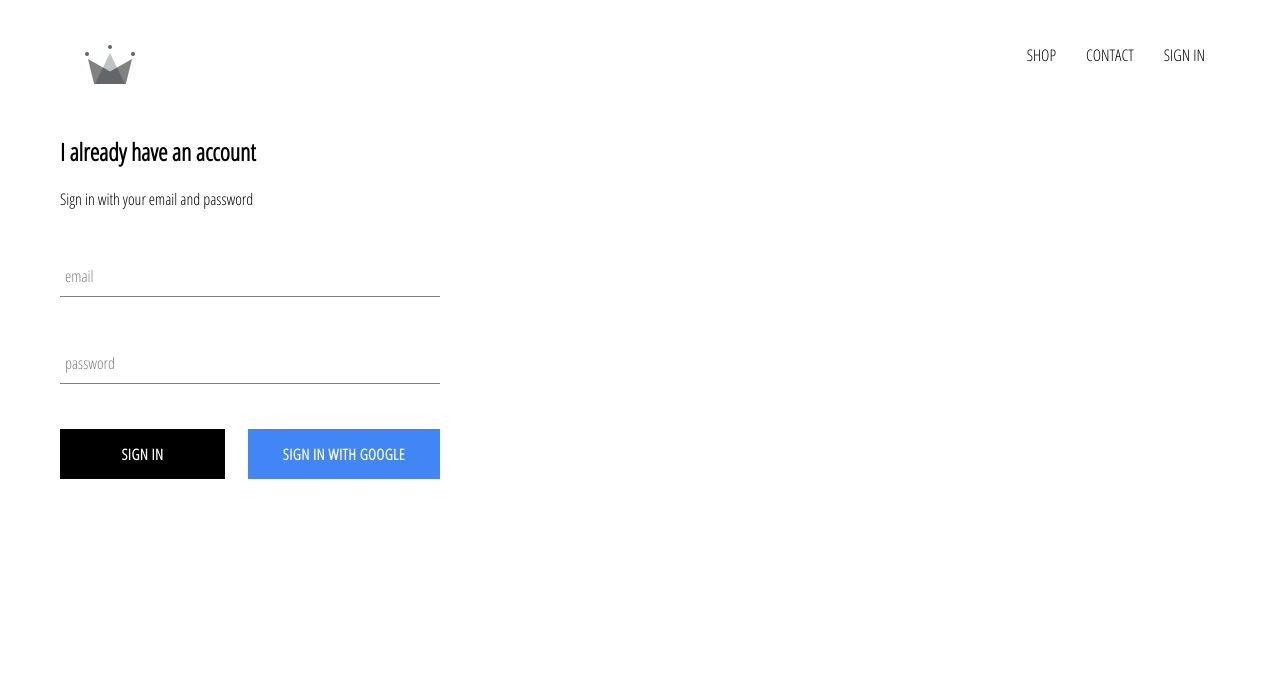
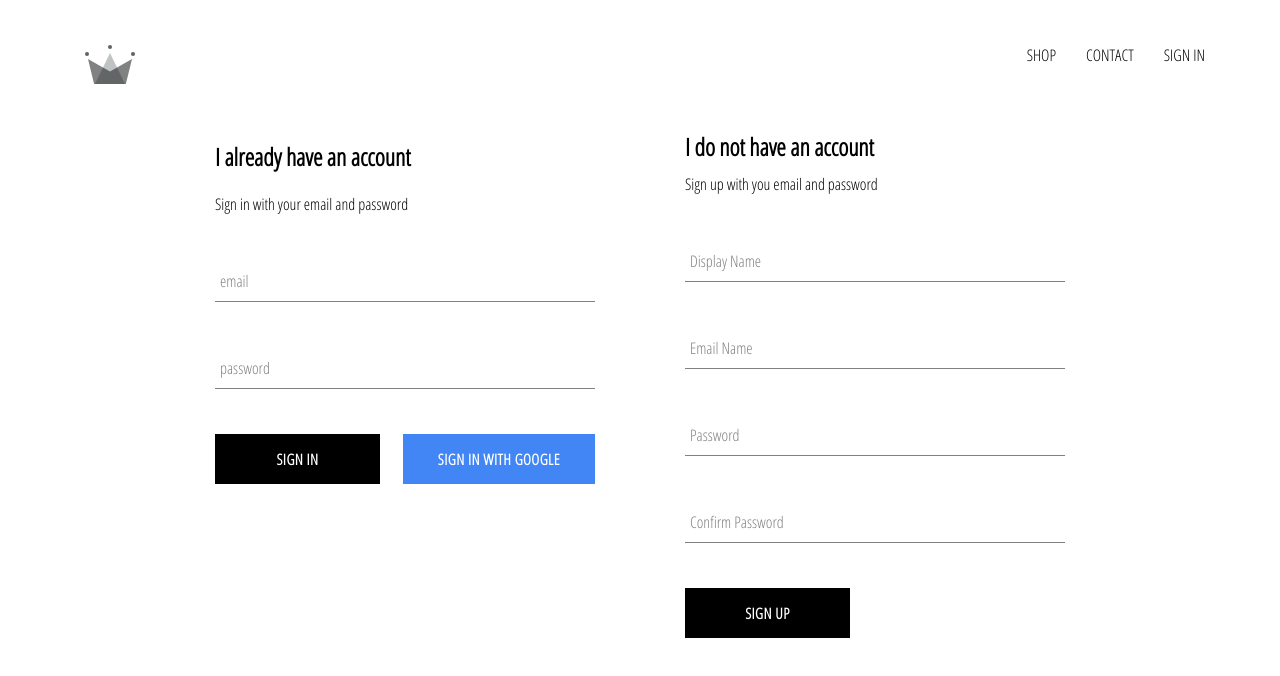
Before and after one commit to deggar/crwn-clothing, a React (Create React App) app: page /signin in a window 1280 px wide. Shown: the top 676 px of the page. Built offline with nearby package versions, Linux system fonts and the light colour scheme; no server answers.

Commit message:
implemented firebase utils, included ability to store authenticated users to firestore database

```diff
--- a/src/App.js
+++ b/src/App.js
@@ -6,7 +6,7 @@
 import ShopPage from "./pages/shop/shop.component";
 import SignInAndSignUpPage from "./pages/sign-in-and-sign-up/sign-in-and-sign-up.component";
 import Header from "./components/header/header.component";
-import { auth } from "./firebase/firebase.utils";
+import { auth, createUserProfileDocument } from "./firebase/firebase.utils";
 
 class App extends React.Component {
   constructor() {
@@ -20,10 +20,24 @@
   unsubscribeFromAuth = null;
 
   componentDidMount() {
-    auth.onAuthStateChanged((user) => {
-      this.setState({ currentUser: user });
+    this.unsubscribeFromAuth = auth.onAuthStateChanged(async (userAuth) => {
+      if (userAuth) {
+        const userRef = await createUserProfileDocument(userAuth);
 
-      console.log(user);
+        userRef.onSnapshot(snapShot => {
+          this.setState({
+            currentUser: {
+              id: snapShot.id,
+              ...snapShot.data(),
+            },
+          }, () => {
+            console.log(this.state);
+          });
+        });
+
+      } else {
+        this.setState({ currentUser: userAuth });
+      }
     });
   }
 
@@ -34,7 +48,7 @@
   render() {
     return (
       <div>
-        <Header currentUser={ this.state.currentUser }/>
+        <Header currentUser={this.state.currentUser} />
         <Switch>
           <Route exact path="/" component={HomePage} />
           <Route path="/shop" component={ShopPage} />
--- /dev/null
+++ b/src/components/sign-up/sign-up.component.jsx
@@ -0,0 +1,98 @@
+import React from "react";
+
+import FormInput from "../form-input/form-input.component";
+import CustomButton from "../custom-button/custom-button.component";
+
+import { auth, createUserProfileDocument } from "../../firebase/firebase.utils";
+
+import "./sign-up.styles.scss";
+
+class SignUp extends React.Component {
+  constructor() {
+    super();
+
+    this.state = {
+      displayName: '',
+      email: '',
+      password: '',
+      confirmPassword: ''
+    };
+  }
+
+  handleSubmit = async event => {
+      event.preventDefault();
+
+      const  { displayName, email, password, confirmPassword } = this.state;
+
+      if(password !== confirmPassword) {
+          alert("passwords don't match");
+          return;
+      }
+
+      try {
+          const { user } = await auth.createUserWithEmailAndPassword(email, password);
+          await createUserProfileDocument(user, {displayName});
+
+          this.setState ({
+            displayName: '',
+            email: '',
+            password: '',
+            confirmPassword: ''
+          });
+      } catch (error) {
+          console.log(error);
+      }
+  }
+
+  handleChange = event => {
+      const { name, value } = event.target;
+
+      this.setState({ [name]: value });
+  }
+
+  render() {
+    const { displayName, email, password, confirmPassword } = this.state;
+    return (
+      <div className="sign-up">
+        <h2 className="title">I do not have an account</h2>
+        <span>Sign up with you email and password</span>
+        <form className="sign-up-form" onSubmit={this.handleSubmit}>
+          <FormInput
+            type="text"
+            name="displayName"
+            value={displayName}
+            onChange={this.handleChange}
+            label="Display Name"
+            required
+          ></FormInput>
+          <FormInput
+            type="email"
+            name="email"
+            value={email}
+            onChange={this.handleChange}
+            label="Email Name"
+            required
+          ></FormInput>
+          <FormInput
+            type="password"
+            name="password"
+            value={password}
+            onChange={this.handleChange}
+            label="Password"
+            required
+          ></FormInput>
+          <FormInput
+            type="password"
+            name="confirmPassword"
+            value={confirmPassword}
+            onChange={this.handleChange}
+            label="Confirm Password"
+            required
+          ></FormInput>
+          <CustomButton type='submit'> SIGN UP</CustomButton>
+        </form>
+      </div>
+    );
+  }
+}
+export default SignUp;
--- /dev/null
+++ b/src/components/sign-up/sign-up.styles.scss
@@ -0,0 +1,9 @@
+.sign-up {
+    display: flex;
+    flex-direction: column;
+    width: 380px;
+
+    .title {
+        margin: 10px 0;
+    }
+}
--- a/src/firebase/firebase.utils.js
+++ b/src/firebase/firebase.utils.js
@@ -13,6 +13,31 @@
     measurementId: "G-04N8LY7ETT"
   }
 
+  export const createUserProfileDocument = async ( userAuth, additionalData ) => {
+    if (!userAuth) return;
+
+    const userRef = firestore.doc(`users/${userAuth.uid}`);
+
+    const snapShot = await userRef.get();
+
+    if(!snapShot.exists) {
+      const { displayName, email } = userAuth;
+      const createdAt = new Date();
+
+      try {
+        await userRef.set({
+          displayName,
+          email,
+          createdAt,
+          ...additionalData
+        })
+      } catch (error) {
+        console.log('error creating user', error.message);
+      }
+    }
+    return userRef;
+  };
+
   firebase.initializeApp(config);
 
   export const auth = firebase.auth();
--- a/src/pages/sign-in-and-sign-up/sign-in-and-sign-up.component.jsx
+++ b/src/pages/sign-in-and-sign-up/sign-in-and-sign-up.component.jsx
@@ -1,10 +1,14 @@
-import React from 'react';
+import React from "react";
 
-import SignIn from '../../components/sign-in/sign-in.component';
+import SignIn from "../../components/sign-in/sign-in.component";
+import SignUp from "../../components/sign-up/sign-up.component";
 
-import './sign-in-and-sign-up.styles.scss';
+import "./sign-in-and-sign-up.styles.scss";
 
 const SignInAndSignUpPage = () => (
-    <div className='sign-in-and-sign-up'><SignIn /></div>
-)
+  <div className="sign-in-and-sign-up">
+    <SignIn />
+    <SignUp />
+  </div>
+);
 export default SignInAndSignUpPage;
--- a/src/pages/sign-in-and-sign-up/sign-in-and-sign-up.styles.scss
+++ b/src/pages/sign-in-and-sign-up/sign-in-and-sign-up.styles.scss
@@ -0,0 +1,6 @@
+.sign-in-and-sign-up {
+    width: 850px;
+    display: flex;
+    justify-content: space-between;
+    margin: 30px auto;
+}
```
